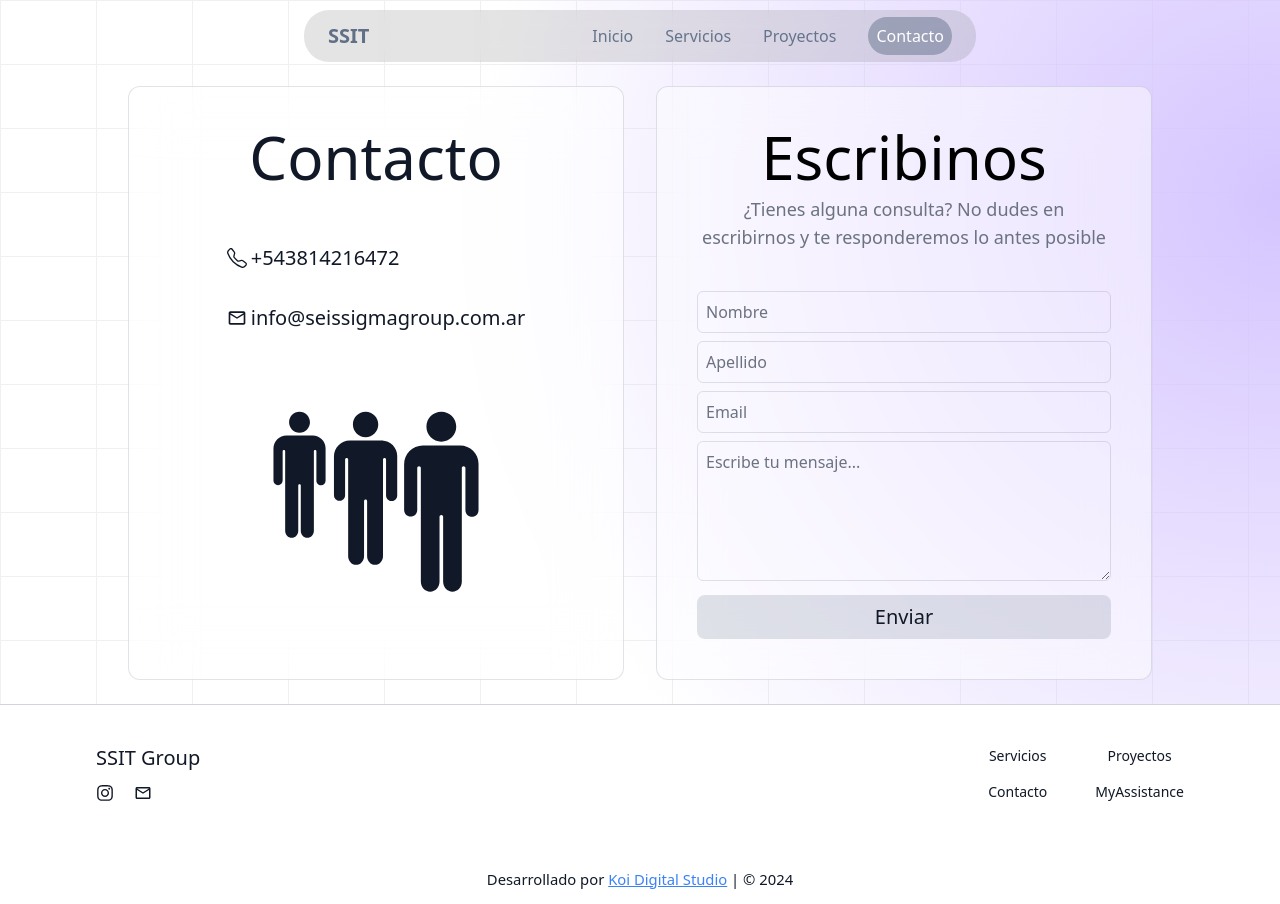
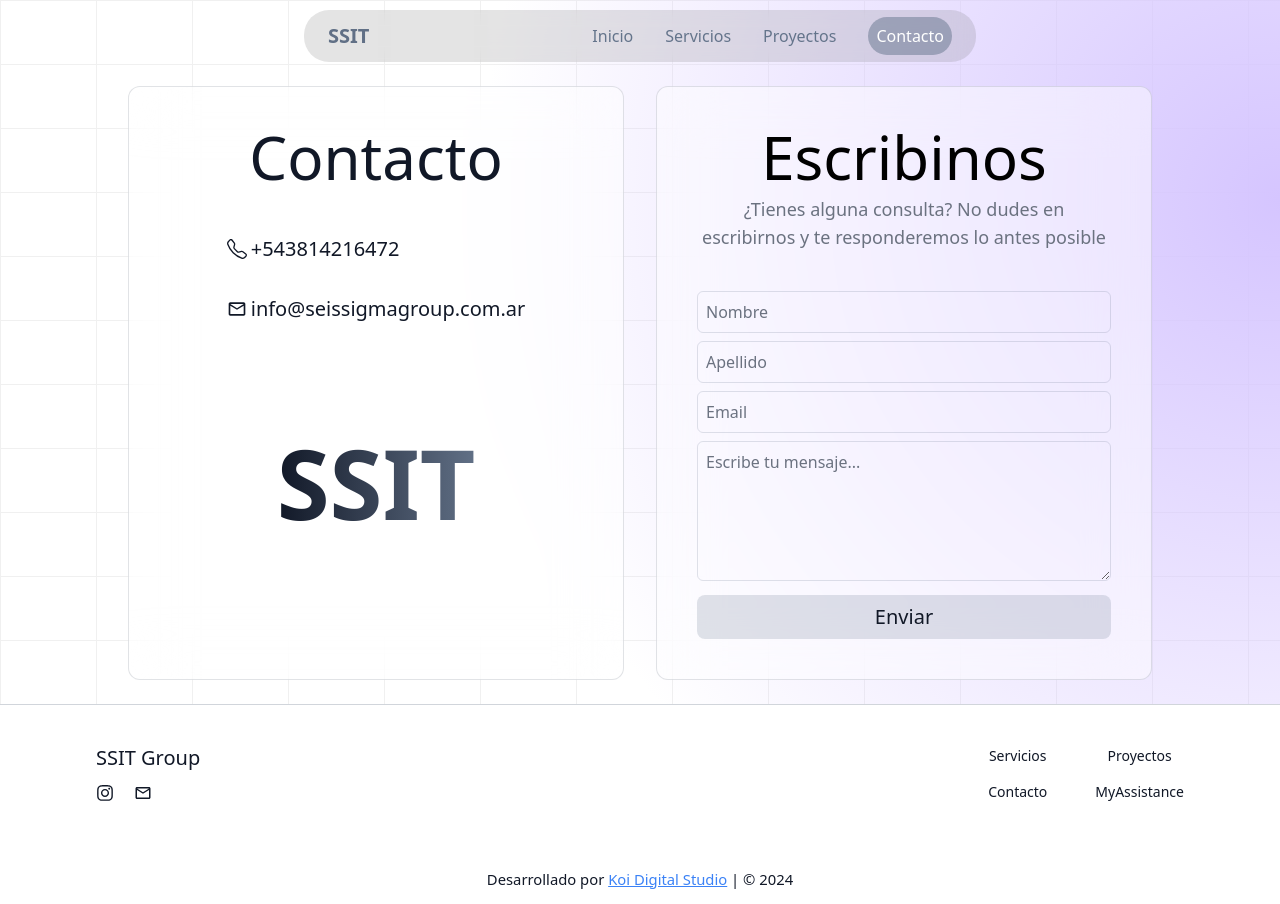
Before and after one commit to koi-web-studio/ssit-group, a React (Vite) app: page /contacto in a window 1280 px wide. Built offline with nearby package versions, Linux system fonts and the light colour scheme.

Commit message:
cambios en img de contacto y hero principal de servicios y proyectos listo

```diff
--- a/src/pages/Contacto.jsx
+++ b/src/pages/Contacto.jsx
@@ -5,7 +5,6 @@ import { Helmet } from "react-helmet-async";
 import emailjs from "@emailjs/browser";
 import Swal from "sweetalert2";
 import { useState } from "react";
-import people from "../assets/puple.svg";
 
 function Contacto() {
     const [message, setMessage] = useState("Enviar");
@@ -70,7 +69,8 @@ function Contacto() {
             </Helmet>
             <div className="p-3 py-8 md:py-6 grid place-items-center">
                 <div className="flex flex-col gap-8 lg:flex-row lg:max-w-5xl lg:mx-auto">
-                    <div className="flex flex-col justify-center items-center gap-8 sm:w-[70%] sm:mx-auto text-center py-10 card rounded-xl md:p-10 text-blanco border border-gray-500/20 selection:bg-slate-500/50 selection:text-white cursor-default lg:justify-between">
+                    <div className="flex flex-col justify-center items-center gap-8 sm:w-[70%] sm:mx-auto text-center py-10 card rounded-xl md:p-10 text-blanco border border-gray-500/20 selection:bg-slate-500/50 selection:text-white cursor-default lg:justify-start lg:gap-24">
+                        <div className="flex flex-col justify-center items-center gap-8">
                             <h2 className="text-6xl text-blanco">Contacto</h2>
                             <div className="flex flex-col gap-8 mx-auto py-4">
                                 <p className="text-xl flex items-center gap-1 self-start text-negro-200">
@@ -86,12 +86,11 @@ function Contacto() {
                                     info@seissigmagroup.com.ar
                                 </p>
                             </div>
+                        </div>
                         <div className="relative self-stretch mx-auto">
-                            <img
-                                src={people}
-                                alt="logo ssit"
-                                className="w-[250px]"
-                            />
+                            <h3 className="text-6xl md:text-7xl lg:text-8xl font-bold text-slate-800/80 md:bg-gradient-to-r md:from-blanco md:to-gris md:text-transparent md:bg-clip-text">
+                                SSIT
+                            </h3>
                         </div>
                     </div>
                     <div className="flex flex-col gap-8 py-6 px-4 sm:w-[70%] sm:mx-auto rounded-xl md:p-10 card border border-gray-500/20">
--- a/src/pages/Home.jsx
+++ b/src/pages/Home.jsx
@@ -133,7 +133,7 @@ function Home() {
                                         className="rounded-lg grayscale"
                                     />
                                     <h4 className="font-bold text-[#40495A] text-2xl">
-                                        Foreven
+                                        Forevent
                                     </h4>
                                 </div>
                             </a>
--- a/src/pages/Proyectos.jsx
+++ b/src/pages/Proyectos.jsx
@@ -21,7 +21,7 @@ function Proyectos() {
                 />
                 <meta name="description" content="SSIT GROUP" />
             </Helmet>
-            <section className="h-[75vh] px-4 grid place-items-center">
+            <section className="h-[50vh] md:h-[75vh] px-4 grid place-items-center">
                 <div className="flex flex-col items-center justify-center gap-8">
                     <h1 className="translate-y-[-1rem] animate-fade-in opacity-0 cursor-default text-4xl sm:text-6xl xl:text-7xl font-medium text-center flex flex-col">
                         <span className="text-blanco md:bg-gradient-to-r md:from-blanco md:to-gris md:text-transparent md:bg-clip-text">
@@ -123,26 +123,7 @@ function Proyectos() {
                     </div>
                 </div>
             </section>
-            {/* <section>
-                <div className="flex flex-col items-stretch md:pt-32 text-blanco relative">
-                    <div className="h-[400px] relative">
-                        <div className="absolute top-0 left-0 w-full h-full">
-                            <div className="relative h-full grid place-items-center">
-                                <a
-                                    href="https://www.myassistanceapp.com"
-                                    className="cursor-pointer text-3xl md:text-5xl font-medium text-slate-400 transition hover:underline"
-                                >
-                                    My Assistence
-                                </a>
-                            </div>
-                        </div>
-                        <div className="relative top-0 left-0 w-full h-full -z-10">
-                            <Lumiflex />
-                        </div>
-                    </div>
-                </div>
-            </section> */}
-            <section className="px-4 py-12 md:py-36">
+            <section className="px-2 sm:px-4 py-12 md:py-36">
                 <div className="relative left-0 top-0 h-full w-full grid place-content-center py-36 lg:max-w-5xl lg:mx-auto">
                     <div className="absolute bg-slate-950 h-full w-full -z-10 rounded-2xl">
                         <div className="absolute bottom-0 left-0 right-0 top-0 bg-[linear-gradient(to_right,#4f4f4f2e_1px,transparent_1px),linear-gradient(to_bottom,#4f4f4f2e_1px,transparent_1px)] bg-[size:14px_24px]"></div>
--- a/src/pages/Servicios.jsx
+++ b/src/pages/Servicios.jsx
@@ -50,7 +50,7 @@ function Servicios() {
                 />
                 <meta name="description" content="SSIT GROUP" />
             </Helmet>
-            <section className="h-[75vh] px-4 grid place-items-center">
+            <section className="h-[50vh] md:h-[75vh] px-4 grid place-items-center">
                 <div className="flex flex-col items-center justify-center gap-8">
                     <h1 className="translate-y-[-1rem] animate-fade-in opacity-0 cursor-default text-4xl sm:text-6xl xl:text-7xl font-medium text-center flex flex-col">
                         <span className="text-blanco md:bg-gradient-to-r md:from-blanco md:to-gris md:text-transparent md:bg-clip-text">
```
Lines whose indentation alone changed are shown as unchanged.
